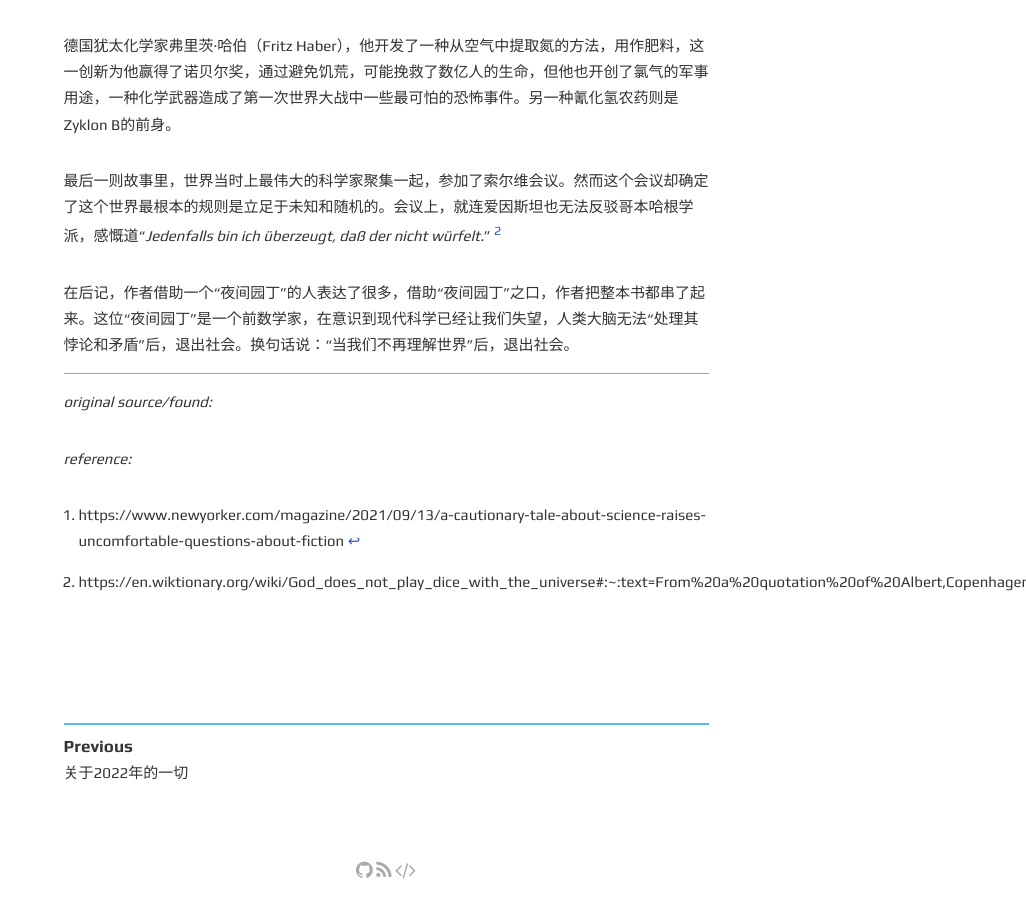
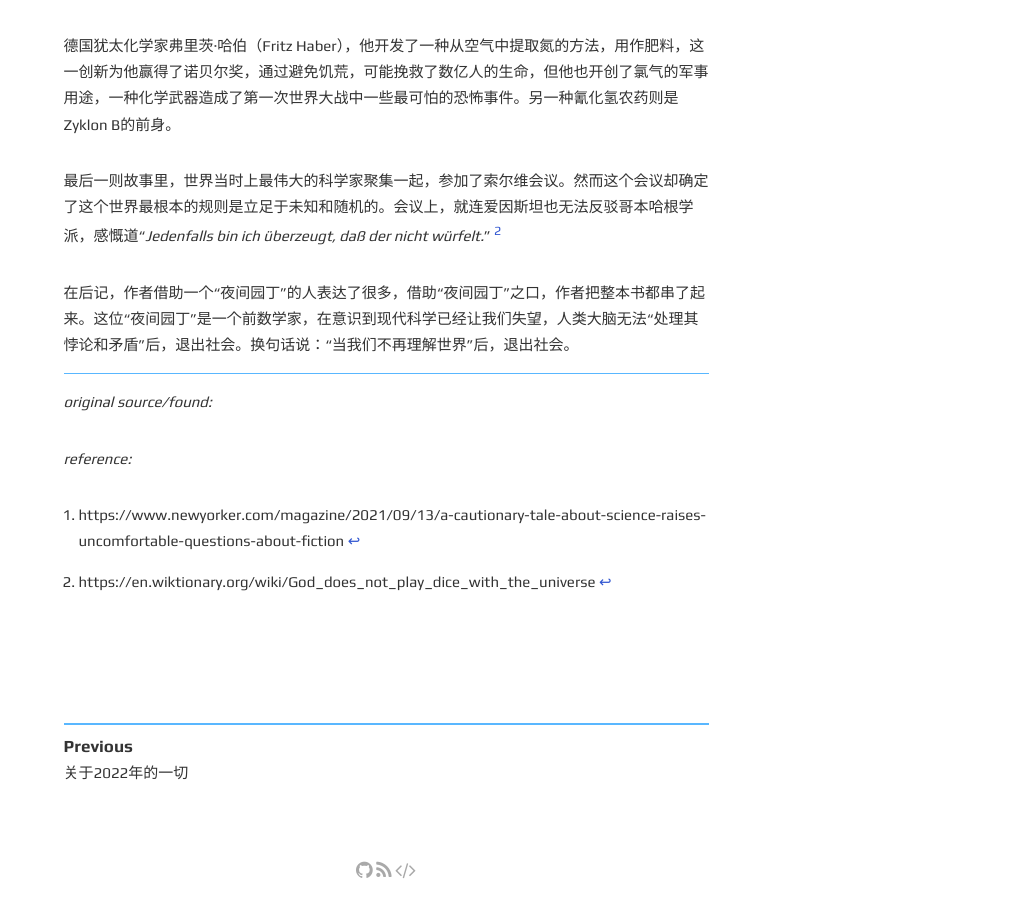
Before and after one commit to DavideBri/Gesko, a Jekyll site: the page built from _posts/2023-02-19-after-reading-un-verdor-terrible.md, in a window 1280 px wide and 900 px high, scrolled down 1606 px. Shown: the whole window, without its empty margins (254-1280 px from the left). Built offline with Jekyll 4.4.1, drawn with Linux system fonts in a browser that asks for light colours; comment, search, counter and statistics services are not loaded; part of the change alters nothing that is shown.

Commit message:
optimize

```diff
--- a/_posts/2023-02-19-after-reading-un-verdor-terrible.md
+++ b/_posts/2023-02-19-after-reading-un-verdor-terrible.md
@@ -44,4 +44,4 @@ _original source/found:_
 _reference:_
 
 [^1]: https://www.newyorker.com/magazine/2021/09/13/a-cautionary-tale-about-science-raises-uncomfortable-questions-about-fiction
-[^2]: https://en.wiktionary.org/wiki/God_does_not_play_dice_with_the_universe#:~:text=From%20a%20quotation%20of%20Albert,Copenhagen%20interpretation%20of%20quantum%20mechanics.
+[^2]: https://en.wiktionary.org/wiki/God_does_not_play_dice_with_the_universe
```
